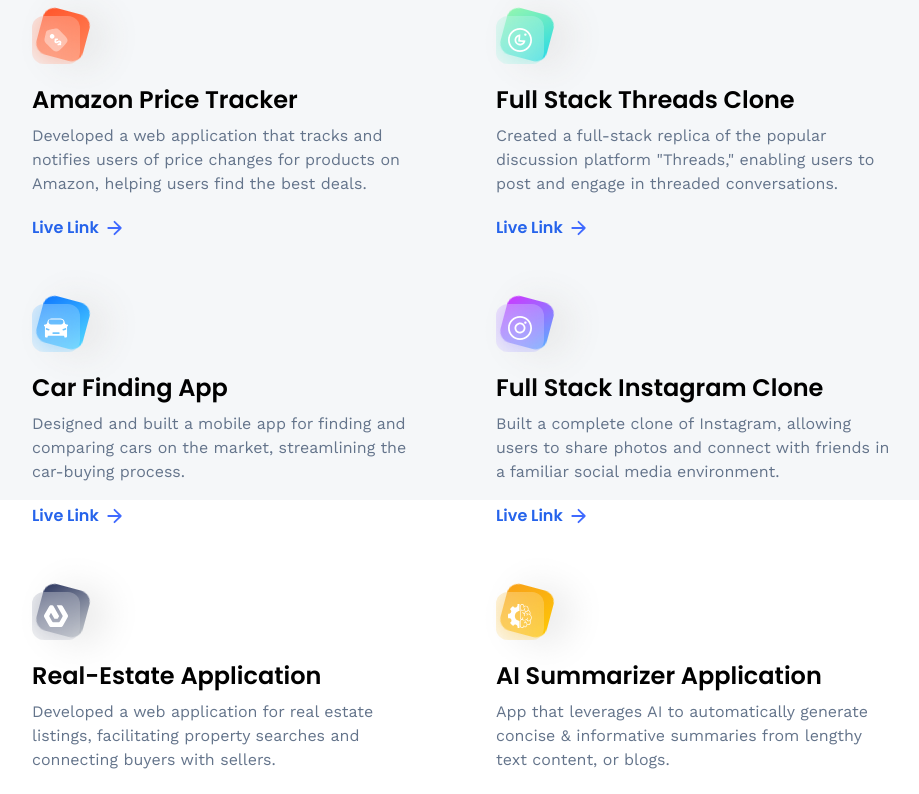
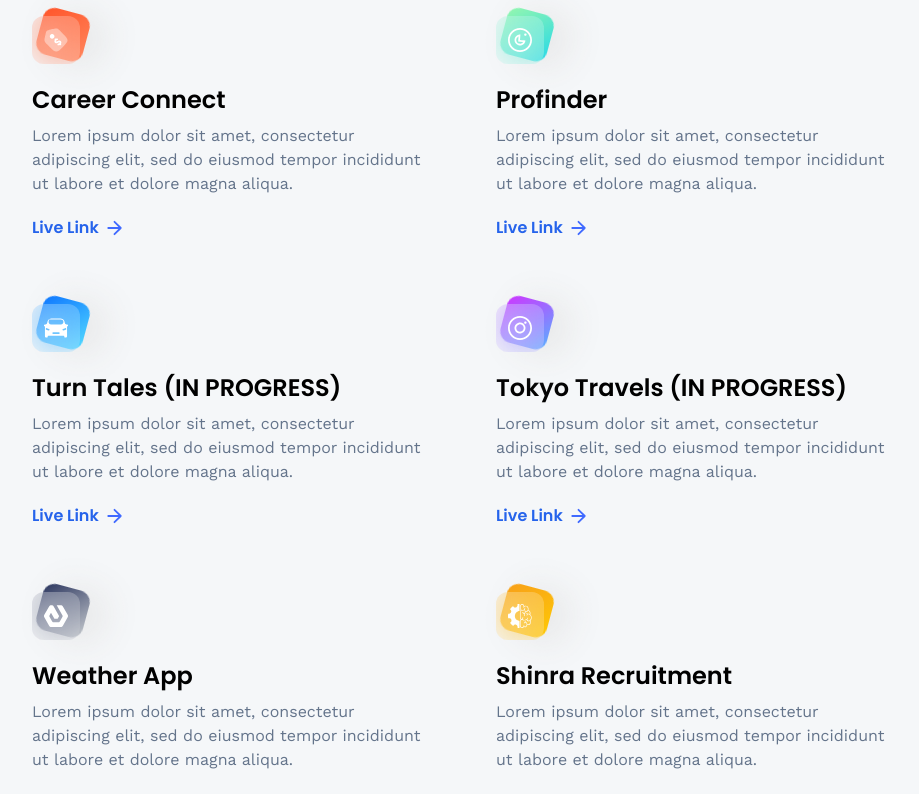
Before and after one commit to DanielChin327/3d_portfolio_island, a React (Vite) app in the folder 3d_portfolio_island/: page /projects in a window 1280 px wide. Shown: the part 300-1094 px from the top of the page, without its empty margins (160-1079 px from the left). Built offline with nearby package versions, Linux system fonts and the light colour scheme.

Commit message:
working on music

```diff
--- a/3d_portfolio_island/src/App.jsx
+++ b/3d_portfolio_island/src/App.jsx
@@ -4,7 +4,7 @@
 
 const App = () => {
   return (
-    <main className='bg-slate-300/20 h-[100vh]'>
+    <main className='bg-slate-300/20 h-full'>
       <Router>
       <Navbar />
         <Routes>
--- a/3d_portfolio_island/src/constants/index.js
+++ b/3d_portfolio_island/src/constants/index.js
@@ -193,43 +193,43 @@
     {
         iconUrl: pricewise,
         theme: 'btn-back-red',
-        name: 'Amazon Price Tracker',
-        description: 'Developed a web application that tracks and notifies users of price changes for products on Amazon, helping users find the best deals.',
-        link: 'https://github.com/adrianhajdin/pricewise',
+        name: 'Career Connect',
+        description: "Lorem ipsum dolor sit amet, consectetur adipiscing elit, sed do eiusmod tempor incididunt ut labore et dolore magna aliqua.",
+        link: 'https://github.com/DanielChin327/career_connect',
     },
     {
         iconUrl: threads,
         theme: 'btn-back-green',
-        name: 'Full Stack Threads Clone',
-        description: 'Created a full-stack replica of the popular discussion platform "Threads," enabling users to post and engage in threaded conversations.',
+        name: 'Profinder',
+        description: 'Lorem ipsum dolor sit amet, consectetur adipiscing elit, sed do eiusmod tempor incididunt ut labore et dolore magna aliqua.',
         link: 'https://github.com/adrianhajdin/threads',
     },
     {
         iconUrl: car,
         theme: 'btn-back-blue',
-        name: 'Car Finding App',
-        description: 'Designed and built a mobile app for finding and comparing cars on the market, streamlining the car-buying process.',
+        name: 'Turn Tales (IN PROGRESS)',
+        description: 'Lorem ipsum dolor sit amet, consectetur adipiscing elit, sed do eiusmod tempor incididunt ut labore et dolore magna aliqua.',
         link: 'https://github.com/adrianhajdin/project_next13_car_showcase',
     },
     {
         iconUrl: snapgram,
         theme: 'btn-back-pink',
-        name: 'Full Stack Instagram Clone',
-        description: 'Built a complete clone of Instagram, allowing users to share photos and connect with friends in a familiar social media environment.',
+        name: 'Tokyo Travels (IN PROGRESS)',
+        description: 'Lorem ipsum dolor sit amet, consectetur adipiscing elit, sed do eiusmod tempor incididunt ut labore et dolore magna aliqua.',
         link: 'https://github.com/adrianhajdin/social_media_app',
     },
     {
         iconUrl: estate,
         theme: 'btn-back-black',
-        name: 'Real-Estate Application',
-        description: 'Developed a web application for real estate listings, facilitating property searches and connecting buyers with sellers.',
+        name: 'Weather App',
+        description: 'Lorem ipsum dolor sit amet, consectetur adipiscing elit, sed do eiusmod tempor incididunt ut labore et dolore magna aliqua.',
         link: 'https://github.com/adrianhajdin/projects_realestate',
     },
     {
         iconUrl: summiz,
         theme: 'btn-back-yellow',
-        name: 'AI Summarizer Application',
-        description: 'App that leverages AI to automatically generate concise & informative summaries from lengthy text content, or blogs.',
+        name: 'Shinra Recruitment',
+        description: 'Lorem ipsum dolor sit amet, consectetur adipiscing elit, sed do eiusmod tempor incididunt ut labore et dolore magna aliqua.',
         link: 'https://github.com/adrianhajdin/project_ai_summarizer',
     }
 ];
--- a/3d_portfolio_island/src/pages/Home.jsx
+++ b/3d_portfolio_island/src/pages/Home.jsx
@@ -1,4 +1,4 @@
-import { useState, Suspense} from 'react'
+import { useState, Suspense, useEffect, useRef} from 'react'
 import {Canvas} from '@react-three/fiber'
 import Loader from '../components/Loader'
 
@@ -10,11 +10,30 @@
 
 import HomeInfo from '../components/HomeInfo';
 
+import sakura from '../assets/sakura.mp3'
+import { soundoff, soundon } from "../assets/icons";
+
+const Home = () => {
+  const audioRef = useRef(new Audio(sakura));
+  audioRef.currenvolume = 0.4;
+  audioRef.current.loop = true;
+
+  const [isRotating, setIsRotating] = useState(false);
+  const [currentStage, setCurrentStage] = useState(1);
+  const [isPlayingMusic, setIsPlayingMusic] = useState(false);
+
+  useEffect(() => {
+    if(isPlayingMusic) {
+      audioRef.current.play();
+    }
+
+    return () => {
+      audioRef.current.pause();
+    }
+
+  },[isPlayingMusic])
 
 
-const Home = () => {
-  const [isRotating, setIsRotating] = useState(false);
-  const [currentStage, setCurrentStage] = useState(1)
 
   const adjustIslandForScreenSize = () => {
     let screenScale = null;
@@ -88,8 +107,15 @@
 
 
       </Canvas>
-
-    </section>
+      <div className="absolute bottom-2 left-2">
+        <img
+          src={!isPlayingMusic ? soundoff : soundon}
+          alt="sound"
+          className="w-10 h-10 cursor-pointer object-contain"
+          onClick={() => setIsPlayingMusic(!isPlayingMusic)}
+        />
+      </div>
+  </section>
   )
 }
 
```
